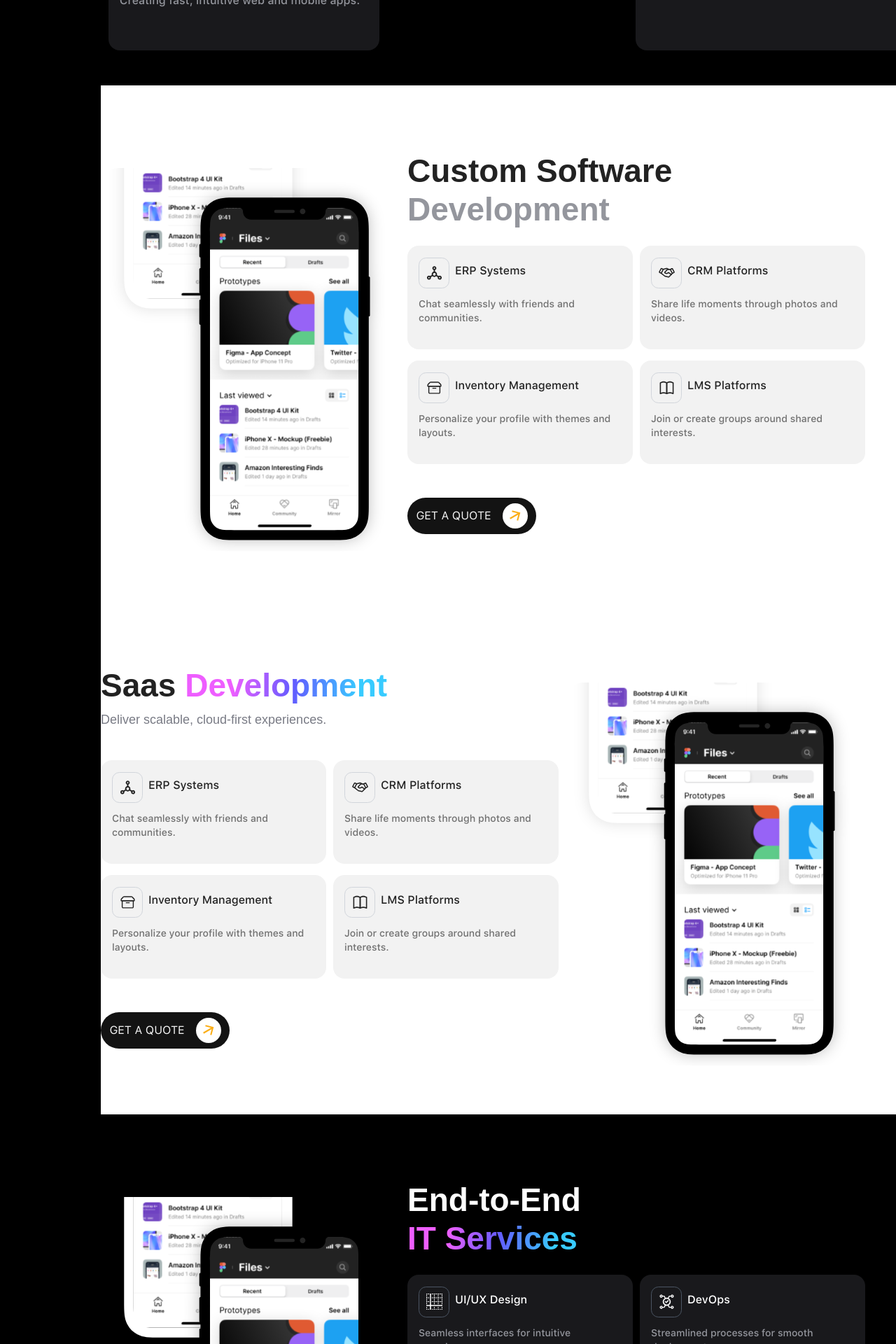
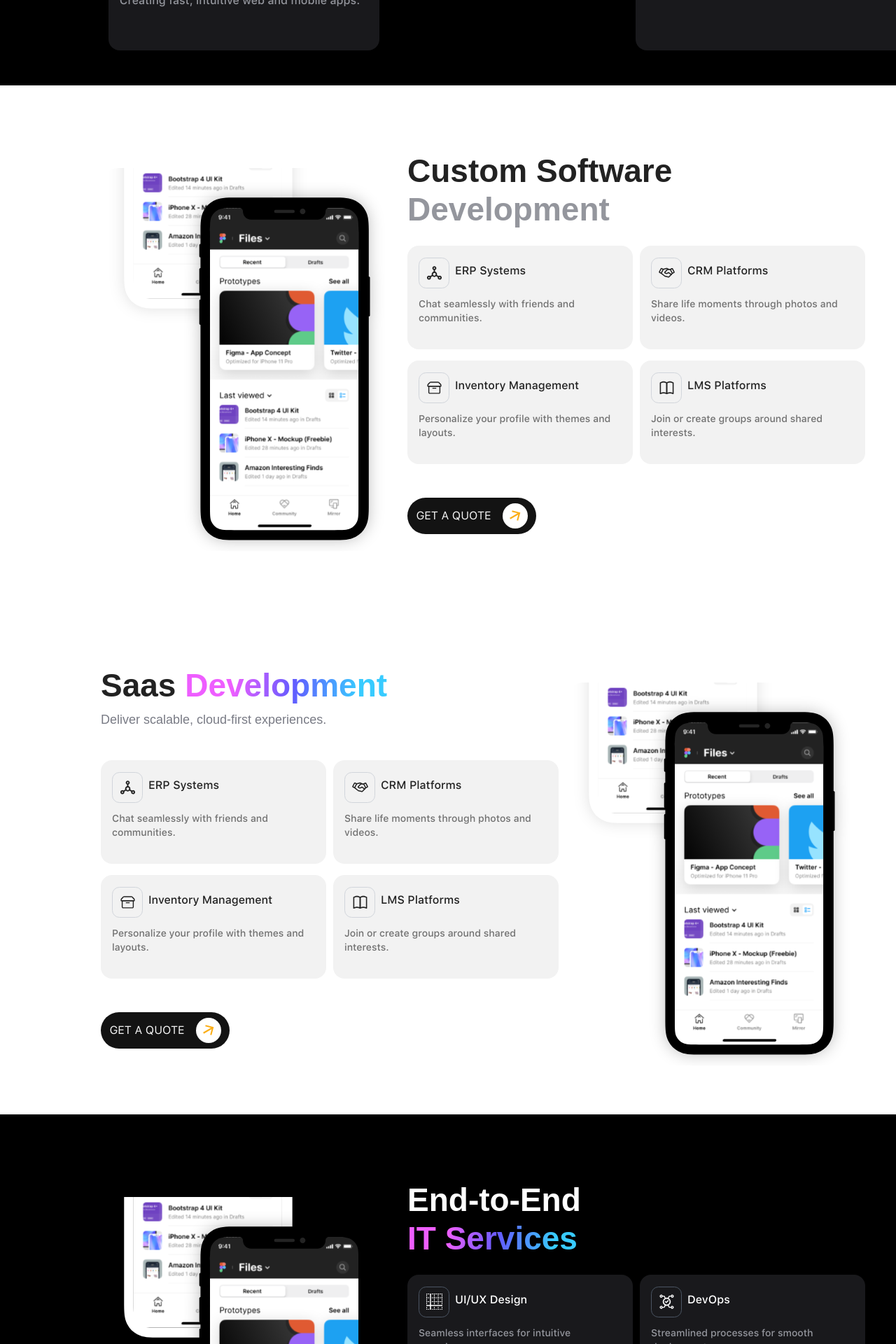
Before and after one commit to Praveen-SQM/Squadra_site-Frontend-dev, a Next.js app: page /it-services in a window 1280 px wide. Shown: the part 2540-4460 px from the top of the page at 70% size. Built offline with nearby package versions, Linux system fonts and the light colour scheme.

Commit message:
fixed widht and height for the all compoennts

```diff
--- a/src/app/_components/ITServices/DesktopUi.tsx
+++ b/src/app/_components/ITServices/DesktopUi.tsx
@@ -240,7 +240,7 @@
       </div>
 
       {/* Custom Software Devlopment */}
-      <section className='bg-white max-w-full flex items-center'>
+      <section className='bg-white w-full flex items-center'>
 
 
         <div className="w-[1152px] h-full flex items-center mx-auto bg-white py-[70px]">
@@ -337,7 +337,7 @@
       </section>
 
       {/* Saas Development */}
-      <section className='bg-white max-w-full flex items-center'>
+      <section className='bg-white w-full flex items-center'>
 
 
         <div className="w-[1152px] h-full flex items-center mx-auto bg-white py-[70px]">
@@ -664,7 +664,7 @@
 
 
       {/* Healthcare Applications */}
-      <section className='bg-white max-w-full flex items-center'>
+      <section className='bg-white w-full flex items-center'>
 
 
         <div className="w-[1152px] h-full flex items-center mx-auto bg-white py-[70px]">
@@ -767,7 +767,7 @@
       </section>
 
       {/* Automation & Digital Transformation */}
-      <section className='bg-white max-w-full flex items-center'>
+      <section className='bg-white w-full flex items-center'>
 
 
         <div className="w-[1152px] h-full flex items-center mx-auto bg-white py-[70px]">
@@ -1142,7 +1142,10 @@
 
 
       {/* Why Choose us */}
-      <div className='bg-white w-[1440px] h-[762px] flex items-center justify-center flex-col'>
+      <div className='w-full flex items-center'>
+
+
+      <div className='bg-white min-w-[1440px] mx-auto h-[762px] flex items-center justify-center flex-col'>
 
 
         <div className='flex flex-col gap-[12px] w-[662px] h-[128px] mb-[120px] '>
@@ -1165,8 +1168,13 @@
             alt='Network'
           />
         </div>
-      </div>
-      <div className='max-w-[1440px] mx-auto h-[796px] bg-[#FAFAFA] pt-[100px]'>
+        </div> </div>
+
+        {/* technologies we use */}
+        <div className='w-full'>
+
+
+      <div className='min-w-[1440px] mx-auto h-[796px] bg-[#FAFAFA] pt-[100px]'>
         <div className='w-full h-[120px] flex flex-col  items-center justify-center text-center mb-[70px]'>
           <div className='w-[664px] h-[76px] '>
             <p
@@ -1194,7 +1202,7 @@
         </div>
         <TabComponent />
 
-      </div>
+        </div> </div>
       {/* Contact us */}
       <ContactUsForm />
     </div>
--- a/src/app/_components/ITServices/Tabs.tsx
+++ b/src/app/_components/ITServices/Tabs.tsx
@@ -16,7 +16,7 @@
     ];
 
     return (
-        <div className="flex flex-col items-center w-[1192px] h-[404px] bg-[#FAFAFA]">
+        <div className="flex flex-col items-center w-full h-[404px] bg-[#FAFAFA]">
             {/* Tabs */}
             <div className="flex  w-[1192px] space-x-20 border-b border-[#F3EBDC] mb-6 ">
                 {tabs.map((tab) => (
--- a/src/app/_components/ITServices/components/DesktopContactUsForm.tsx
+++ b/src/app/_components/ITServices/components/DesktopContactUsForm.tsx
@@ -80,7 +80,7 @@
     };
 
     return (
-        <div className="w-[1440px] h-[900px] bg-[#06135B] flex pt-[60px] pl-[120px] pr-[124px] justify-between">
+        <div className="w-full h-[900px] bg-[#06135B] flex pt-[60px] pl-[120px] pr-[124px] justify-between">
             {/* Left Section */}
             <div className="flex flex-col">
                 <div className="flex flex-col gap-[12px]">
--- a/src/app/it-services/page.tsx
+++ b/src/app/it-services/page.tsx
@@ -6,7 +6,7 @@
 function ITServices() {
   return (
     <div className='min-h-screen max-w-full bg-black mx-auto'>
-      <div className="hidden lg:block min-w-fit max-w-[1440px] mx-auto">
+      <div className="hidden lg:block w-screen min-w-[1440px] mx-auto">
         <DesktopUi />
       </div>
       <div className="hidden md:block lg:hidden">
```
